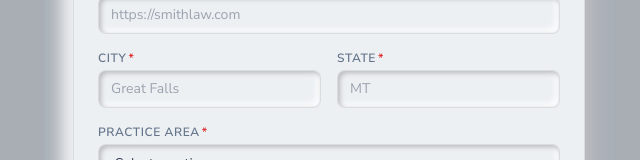
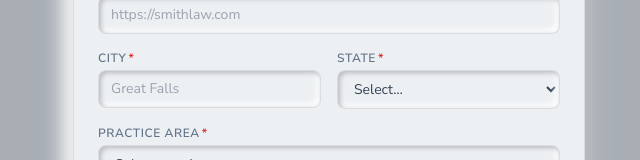
Before and after one commit to llgsoldiersonly/salesenablement, a React (Vite) app in the folder app/: page / in a window 1280 px wide. Both pictures are taken after a click on the button "RUN NEW ASSESSMENT". Shown: the part 366-526 px from the top of the page, without its empty margins (311-951 px from the left). Built offline with nearby package versions, Linux system fonts and the light colour scheme.

Commit message:
Convert state field to dropdown on New Assessment
Replace free-text state input with a select listing all 50 states + DC
(abbreviation + full name) so reps can pick from a list rather than
typing a 2-letter code.

https://claude.ai/code/session_01UXLJyKso1h9cdX66BNhZzA

```diff
--- a/app/src/components/NewAssessmentDialog.tsx
+++ b/app/src/components/NewAssessmentDialog.tsx
@@ -45,6 +45,22 @@ const PRACTICE_AREAS = [
   "Business Law",
   "Real Estate",
   "Civil Litigation",
+];
+
+const US_STATES: Array<[string, string]> = [
+  ["AL", "Alabama"], ["AK", "Alaska"], ["AZ", "Arizona"], ["AR", "Arkansas"],
+  ["CA", "California"], ["CO", "Colorado"], ["CT", "Connecticut"], ["DE", "Delaware"],
+  ["DC", "District of Columbia"], ["FL", "Florida"], ["GA", "Georgia"], ["HI", "Hawaii"],
+  ["ID", "Idaho"], ["IL", "Illinois"], ["IN", "Indiana"], ["IA", "Iowa"],
+  ["KS", "Kansas"], ["KY", "Kentucky"], ["LA", "Louisiana"], ["ME", "Maine"],
+  ["MD", "Maryland"], ["MA", "Massachusetts"], ["MI", "Michigan"], ["MN", "Minnesota"],
+  ["MS", "Mississippi"], ["MO", "Missouri"], ["MT", "Montana"], ["NE", "Nebraska"],
+  ["NV", "Nevada"], ["NH", "New Hampshire"], ["NJ", "New Jersey"], ["NM", "New Mexico"],
+  ["NY", "New York"], ["NC", "North Carolina"], ["ND", "North Dakota"], ["OH", "Ohio"],
+  ["OK", "Oklahoma"], ["OR", "Oregon"], ["PA", "Pennsylvania"], ["RI", "Rhode Island"],
+  ["SC", "South Carolina"], ["SD", "South Dakota"], ["TN", "Tennessee"], ["TX", "Texas"],
+  ["UT", "Utah"], ["VT", "Vermont"], ["VA", "Virginia"], ["WA", "Washington"],
+  ["WV", "West Virginia"], ["WI", "Wisconsin"], ["WY", "Wyoming"],
 ];
 
 const BLANK_FIRM: FirmInput = { name: "", url: "", city: "", state: "", practiceArea: "" };
@@ -213,17 +229,19 @@ export function NewAssessmentDialog({ open, onClose, onLoaded }: NewAssessmentDi
                   />
                 </Field>
                 <Field label="State" required>
-                  <input
-                    type="text"
+                  <select
                     value={firm.state}
-                    onChange={(e) =>
-                      setFirm((f) => ({ ...f, state: e.target.value.toUpperCase().slice(0, 2) }))
-                    }
-                    placeholder="MT"
-                    maxLength={2}
+                    onChange={(e) => setFirm((f) => ({ ...f, state: e.target.value }))}
                     required
                     className={inputClass}
-                  />
+                  >
+                    <option value="">Select…</option>
+                    {US_STATES.map(([abbr, name]) => (
+                      <option key={abbr} value={abbr}>
+                        {abbr} — {name}
+                      </option>
+                    ))}
+                  </select>
                 </Field>
               </div>
 
```
